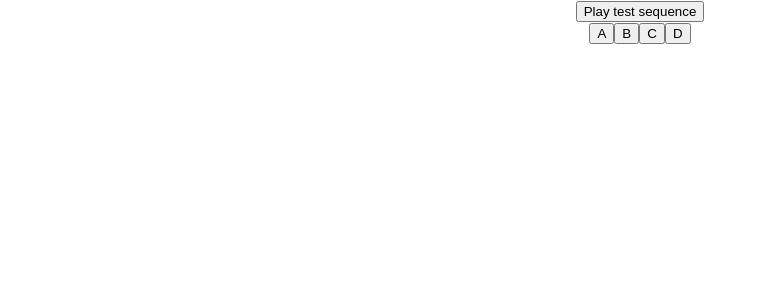
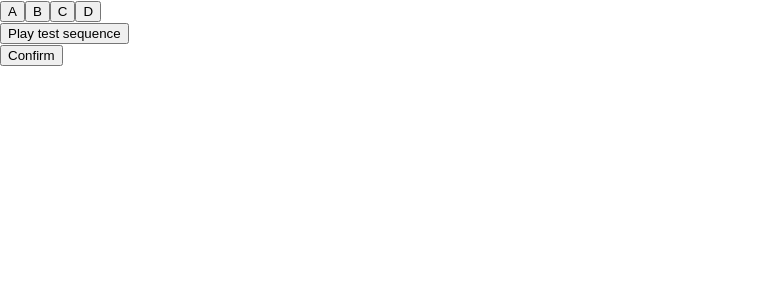
Before and after one commit to gbvivian/pitch-test, a React (Create React App) app: page / in a window 1280 px wide. Shown: the top 300 px of the page, without its empty margins (0-767 px from the left). Built offline with nearby package versions, Linux system fonts and the light colour scheme; no server answers.

Commit message:
Update playlist to let app know current song

```diff
--- a/src/App.js
+++ b/src/App.js
@@ -42,56 +42,63 @@ var car = { type: 'Fiat', model: '500', color: 'white' };
 
 function App() {
   const notes = ['A', 'B', 'C', 'D'];
+  const testNotes = ['A', 'C', 'D', 'B'];
   let [currentStage, setCurrentStage] = useState(0);
   let [isPlaying, setIsPlaying] = useState(false);
+  let [isTestMode, setIsTestMode] = useState(true);
   let [currentChoice, setCurrentChoice] = useState(null);
+  let [currentSongIndex, setCurrentSongIndex] = useState(0);
   let [currentTestIndex, setCurrentTestIndex] = useState(0);
   let [userAnswers, setUserAnswer] = useState([]);
 
+  const updateCurrentSongIndex = (index) => {
+    setCurrentSongIndex(index);
+  };
+
   return (
-    <div className="App">
-      {/* <button
-        onClick={() => {
-          testSounds[test[currentTestIndex]].play();
-        }}
-      >
-        Play sequence
-      </button> */}
-      <button
-        onClick={() => {
-          setIsPlaying(true);
-          testSequence.play();
-          setIsPlaying(false);
-        }}
-      >
-        Play test sequence
-      </button>
-      {/* uncomment this code back, and remove the code above */}
-      {/* {currentStage === 0 && (
+    // <div className="App">
+    <div>
+      {notes.map((note) => (
+        <span key={note}>
+          <button
+            onClick={() => {
+              // userAnswers.push(note);
+              setUserAnswer(userAnswers);
+              console.log('you chose', note);
+            }}
+          >
+            {note}
+          </button>
+        </span>
+      ))}
+      <div>
         <button
           onClick={() => {
             setIsPlaying(true);
-            testSequence.play();
+            testSequence.playAllSongs(updateCurrentSongIndex);
             setIsPlaying(false);
           }}
         >
-          Test me
+          Play test sequence
         </button>
-      )} */}
-      {/* disabled={ */}
-      <br />
-      {notes.map((note) => (
+      </div>
+      {isTestMode && (
         <button
           onClick={() => {
-            userAnswers.push(note);
-            setUserAnswer(userAnswers);
+            userAnswers.push(userAnswers[userAnswers.length - 1]);
             setCurrentTestIndex(currentTestIndex + 1);
-            // fix this bug!!! ^
+            console.log('currently playing', currentTestIndex);
+
+            // testSequence.play(currentTestIndex);
+            testSequence.next();
+            setCurrentChoice(null);
+            console.log('next question');
+            // console.log('currently playing', currentTestIndex);
           }}
         >
-          {note}
+          Confirm
         </button>
-      ))}
+      )}
     </div>
   );
 }
--- a/src/Playlist.js
+++ b/src/Playlist.js
@@ -13,14 +13,6 @@ export default class Playlist {
           html5: true,
           preload: false,
           src: [song],
-          onend: () => {
-            if (this.currentSongIndex + 1 >= this.songs.length) {
-              this.currentSong.stop();
-            } else {
-              this.currentSongIndex++;
-              this.play();
-            }
-          },
         })
       );
     }
@@ -30,9 +22,23 @@ export default class Playlist {
     return this.songs[this.currentSongIndex];
   }
 
+  playAllSongs(cb) {
+    this.currentSong.once('end', () => {
+      if (this.currentSongIndex + 1 >= this.songs.length) {
+        this.currentSong.stop();
+      } else {
+        this.currentSongIndex++;
+        this.playAllSongs(cb);
+      }
+    });
+    cb(this.currentSongIndex);
+    this.play();
+  }
+
   play() {
     this.setCurrentlyPlaying = this.currentSongIndex;
     this.currentSong.play();
+    console.log('currently playing', this.currentSongIndex);
   }
 
   pause() {
@@ -45,6 +51,7 @@ export default class Playlist {
     if (this.currentSongIndex + 1 >= this.songs.length) {
       this.currentSongIndex = 0;
       this.play();
+      console.log('next clicked: currently playing', this.currentSongIndex);
     } else {
       this.currentSongIndex++;
       this.play();
```
Also changed, not shown: 1 other file (tests, documents, lock files or other folders).
